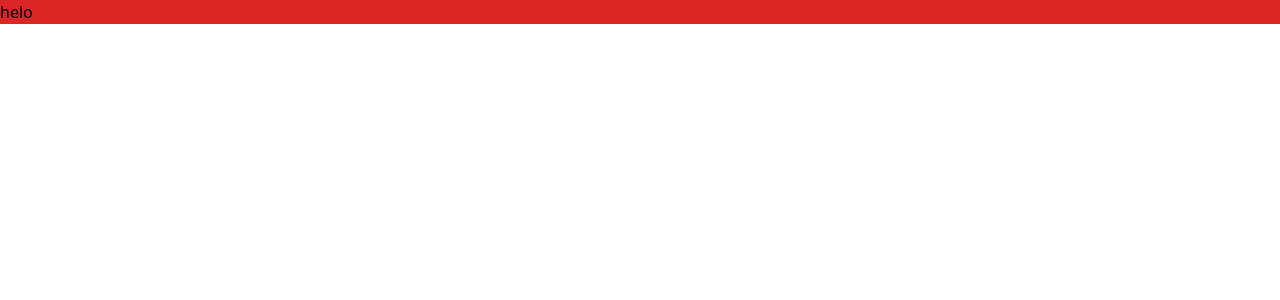
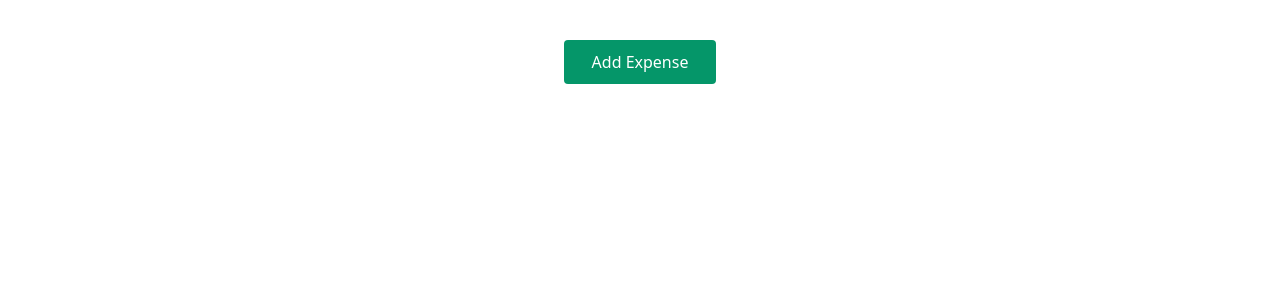
Before and after one commit to azizunnabi/react-expense-tracker, a React (Create React App) app: page / in a window 1280 px wide. Shown: the top 300 px of the page. Built offline with nearby package versions, Linux system fonts and the light colour scheme.

Commit message:
created model

```diff
--- a/src/App.js
+++ b/src/App.js
@@ -1,8 +1,15 @@
-
+import { useState } from "react";
+import Button from "./components/Button";
+import Model from "./components/Model";
 function App() {
+  const [model, setModel] = useState(false);
+  const openModel = () => {
+    setModel(true);
+  };
   return (
-    <div className="bg-red-600">
-     helo
+    <div className="max-w-screen-lg mx-auto my-10 flex justify-center">
+      <Button open={openModel} />
+      <Model modelState={model} />
     </div>
   );
 }
--- /dev/null
+++ b/src/components/Button.js
@@ -0,0 +1,11 @@
+const Button = (props) => {
+  return (
+    <button
+      className="inline-block bg-emerald-600 text-white rounded px-7 text-base font-medium py-2.5 capitalize"
+      onClick={props.open}
+    >
+      Add expense
+    </button>
+  );
+};
+export default Button;
--- /dev/null
+++ b/src/components/Model.js
@@ -0,0 +1,15 @@
+const Model = (props) => {
+  return props.modelState ? (
+    <div className="fixed inset-0 w-full h-full bg-black/50 flex justify-center items-center">
+      <div className="bg-white p-6 w-[500px] h-auto rounded-sm">
+        Lorem ipsum, dolor sit amet consectetur adipisicing elit. Quam
+        perspiciatis officiis eius aliquid sunt nam quidem minus voluptates!
+        Provident sapiente minus id est temporibus enim vel in blanditiis
+        incidunt facilis.
+      </div>
+    </div>
+  ) : (
+    ""
+  );
+};
+export default Model;
```
Also changed, not shown: src/App.css (deleted, +0 -38 lines), src/logo.svg (deleted), 1 other file (tests, documents, lock files or other folders).
